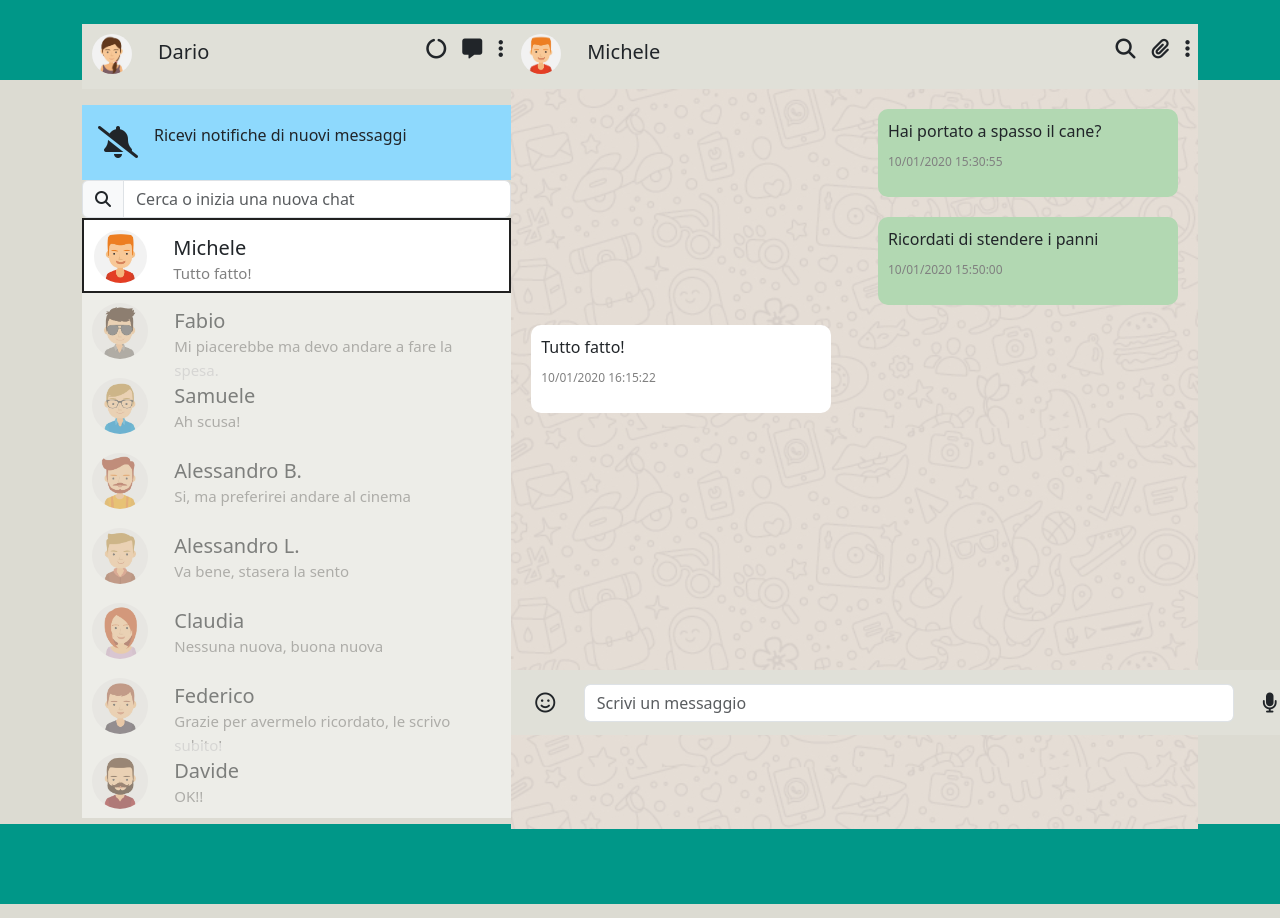
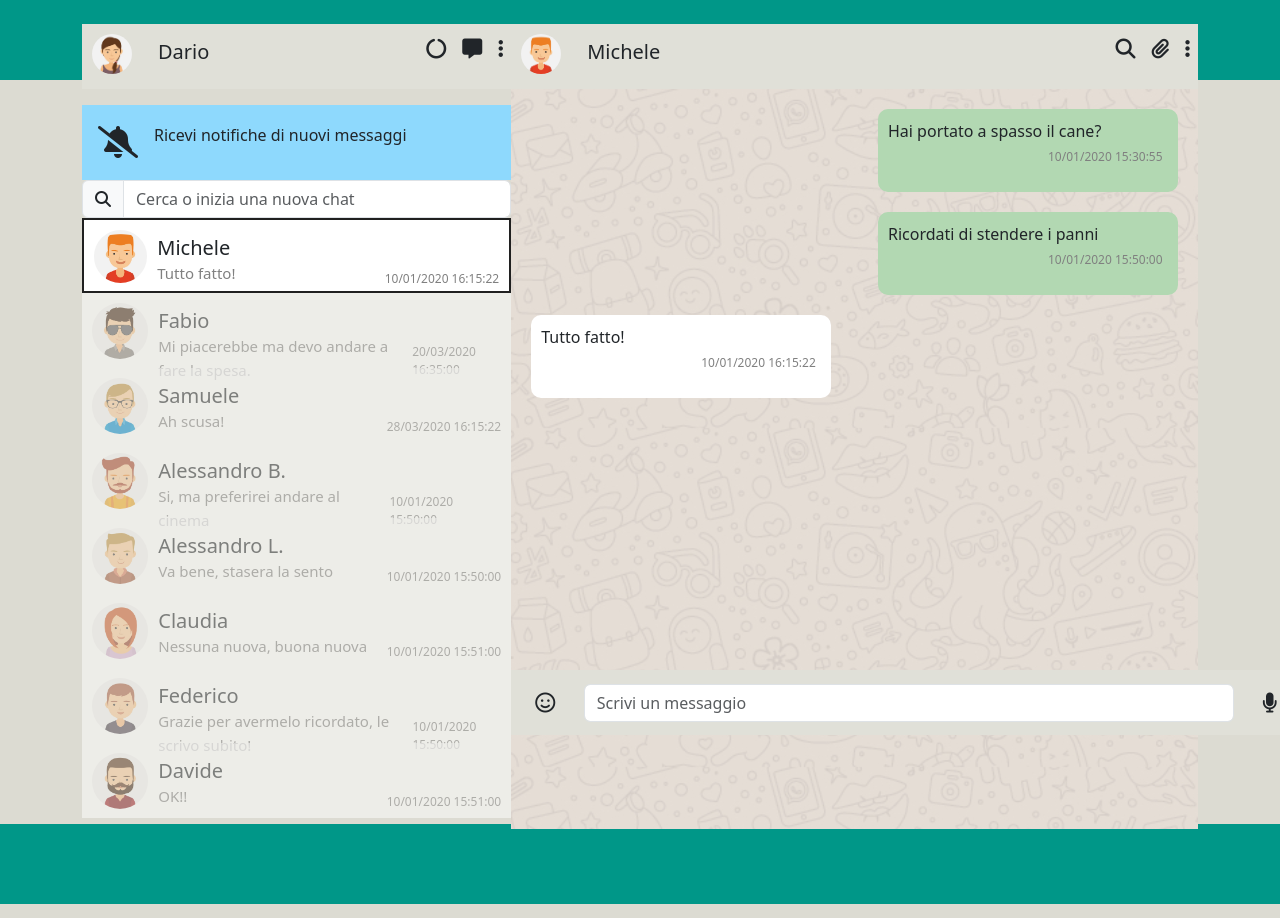
Before and after one commit to DarioLoForti/vue-boolzapp, a plain HTML site: page index.html in a window 1280 px wide. Drawn offline with nearby package versions, Linux system fonts and the light colour scheme.

Commit message:
mileston 5 completata

```diff
--- a/css/style.css
+++ b/css/style.css
@@ -45,6 +45,7 @@ margin:10px;
 .cursor{
     cursor: pointer;
 }
+
 .notifiche{
     background-color: #8ED9FD;
     height: 75px;
@@ -86,16 +87,30 @@ margin:10px;
     margin: 0;
 }
 
+.messages-date {
+    font-size: 12px;
+    color: gray;
+    margin-left: 160px;
+    margin-top: 5px;
+}
+
 .message-date {
     font-size: 12px;
     color: gray;
-    margin-top: 10px;
+    margin-top: 50px;
+    margin-right: 10px;
 }
 .list-contact{
     height: 700px;
 }
 .contact-all{
     display: flex;
+
+}
+.text{
+    display: flex;
+    justify-content: space-between;
+    width: 100%
 }
 .contact-all img{
     border-radius: 50%;
--- a/index.html
+++ b/index.html
@@ -35,20 +35,20 @@
                               </div>
                               <div class="list-contact">
                                     <div class="contact-all"
-                                  v-for="(contact, index) in contacts" :key="index"
+                                        v-for="(contact, index) in contacts"
+                                        :key="index"
                                         :class="currentContact === index ? 'active' : ''"
                                         @click="changeContact(index)"
-                                  v-show="contact.visible"
-                                  >
+                                        v-show="contact.visible">
                                         <img :src="contact.avatar" alt="">
                                         <div class="text">
-                                          <h5 class="m-3">
+                                                <h5 class="my-3">
                                                     {{ contact.name }}
                                                     <br>
                                                     <span> {{contact.messages[contact.messages.length - 1].message}} </span>
                                                 </h5>
+                                                <p class="message-date">{{ contact.messages[contact.messages.length - 1].date }}</p>
                                         </div>
-
                                     </div>
                               </div>
                         </div>
@@ -69,7 +69,8 @@
                             <div class="chat">
                                 <div v-for="(message, index) in contacts[currentContact].messages" :key="index" class="message" :class="{ 'sent': message.status === 'sent', 'received': message.status === 'received','selected': index === selectedMessageIndex }" @click="selectMessage(index)">
                                     <p class="message-text">{{ message.message }}</p>
-                                    <p class="message-date">{{ message.date }}</p>
+
+                                    <p class="messages-date">{{ message.date }}</p>
                                     <div v-if="index === selectedMessageIndex" class="dropdown">
                                         <button class="btn btn-sm dropdown-toggle" type="button" data-bs-toggle="dropdown" aria-expanded="false">
                                         </button>
--- a/js/script.js
+++ b/js/script.js
@@ -220,8 +220,9 @@ createApp({
         },
 
         deleteMessage(index) {
-            console.log( this.selectedMessageIndex)
+
             this.contacts[this.currentContact].messages.splice(index, 1);
+
             this.selectedMessageIndex = null;
         },
 
```
Lines whose indentation alone changed are shown as unchanged.
